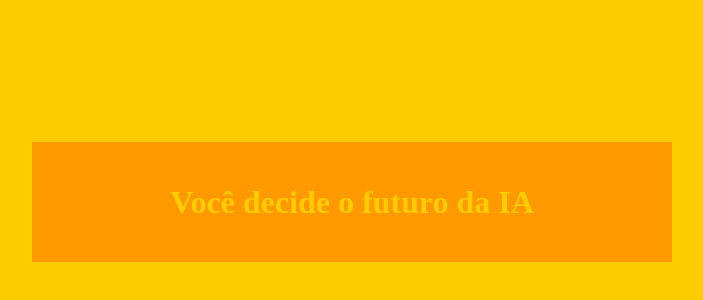
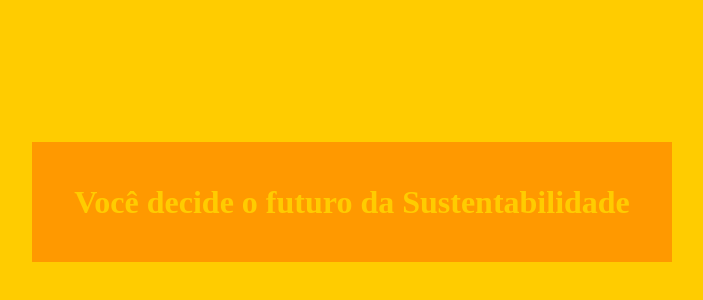
Before and after one commit to Max-mari/criando-missao, a plain HTML site: page index.html in a window 1280 px wide. Shown: the part 206-506 px from the top of the page, without its empty margins (288-991 px from the left). Drawn offline with Linux system fonts and the light colour scheme.

Commit message:
Update index.html

```diff
--- a/index.html
+++ b/index.html
@@ -1,15 +1,14 @@
-
 <!DOCTYPE html>
 <html lang="pt-br">
 <head>
 <meta charset="UTF-8">
 <meta name="viewport" content="width=device-width, initial-scale=1.0">
 <link rel="stylesheet" href="style.css">
-<title>Você decide o futuro da IA</title>
+<title>Você decide o futuro da Sustentabilidade</title>
 </head>
 <body>
 <div class="caixa-principal">
-<h1>Você decide o futuro da IA</h1>
+<h1>Você decide o futuro da Sustentabilidade</h1>
 <div class="caixa-perguntas"></div>
 <div class="caixa-alternativas"></div>
 <div class="caixa-resultado">
```
